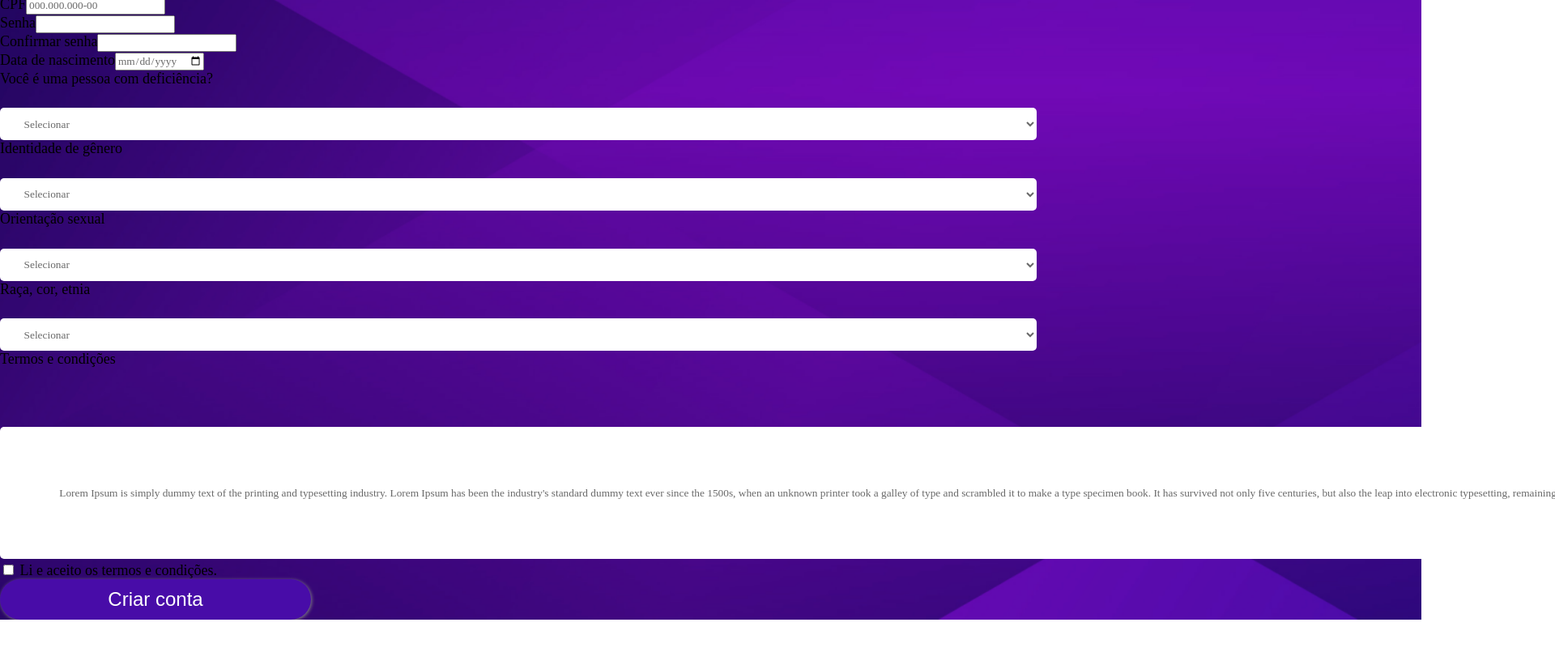
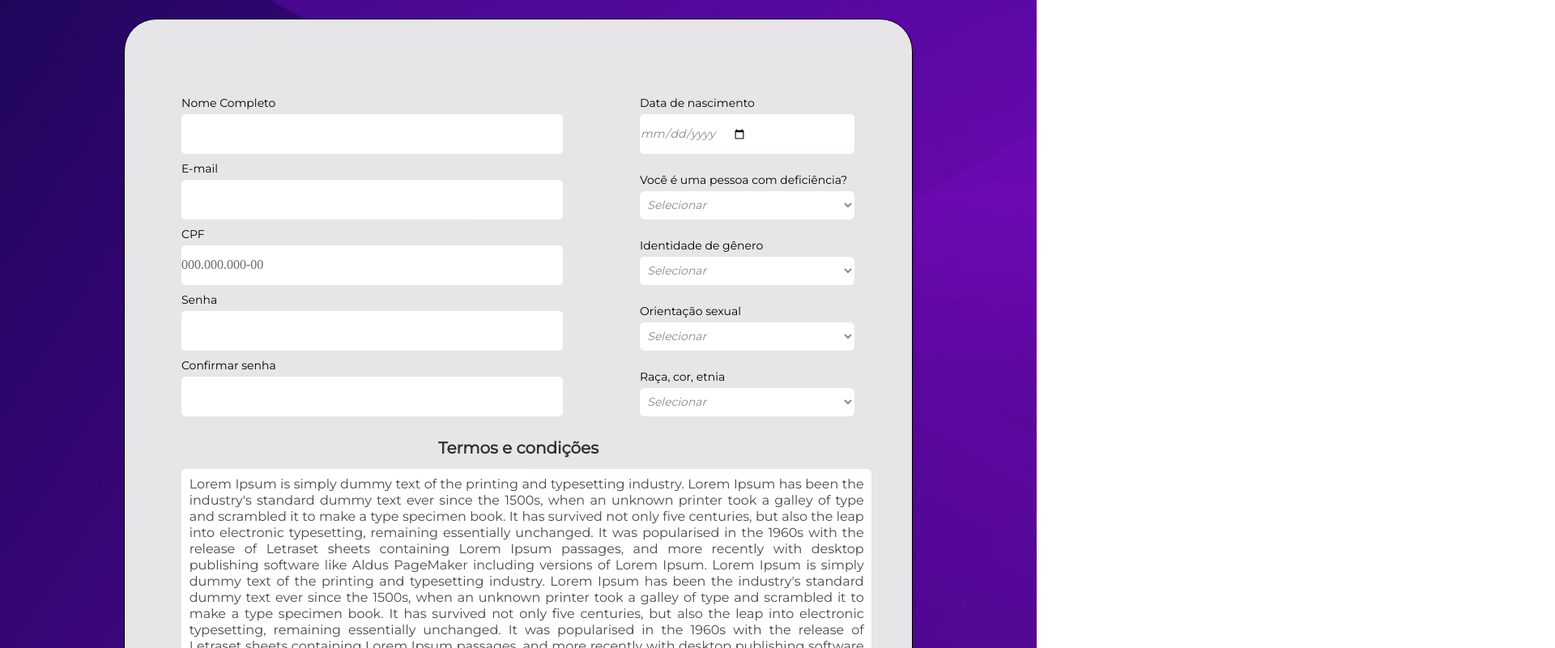
Before and after one commit to nmaia19/se_liga_hein, a React (Create React App) app: page /create-account in a window 1280 px wide. Shown: the part 200-1000 px from the top of the page at 81% size, 1920 px wide, since content can reach past the window. Before the commit the page ends 965 px from the top, so only its background shows below. Built offline with nearby package versions, Linux system fonts and the light colour scheme.

Commit message:
Adding css in FromCreateAccount

```diff
--- a/src/components/FormCreateAccount/index.js
+++ b/src/components/FormCreateAccount/index.js
@@ -80,9 +80,16 @@ export default function () {
 
 
                 <div className='form__terms'>
+                    <p className='terms__title'>Termos e condições</p>
                     <fieldset className="terms__fieldset">
-                        <label className='fieldset__title-terms' for="terms-conditions">Termos e condições</label>
-                        <textarea className='fieldset__input-terms' rows="1" cols="1000" disabled>
+                        <textarea className='fieldset__text' rows="1" cols="1000" disabled>
+                            Lorem Ipsum is simply dummy text of the printing and typesetting industry.
+                            Lorem Ipsum has been the industry's standard dummy text ever since the 1500s,
+                            when an unknown printer took a galley of type and scrambled it to make a type specimen book.
+                            It has survived not only five centuries, but also the leap into electronic typesetting,
+                            remaining essentially unchanged. It was popularised in the 1960s with the release of Letraset
+                            sheets containing Lorem Ipsum passages, and more recently with desktop publishing software like
+                            Aldus PageMaker including versions of Lorem Ipsum.
                             Lorem Ipsum is simply dummy text of the printing and typesetting industry.
                             Lorem Ipsum has been the industry's standard dummy text ever since the 1500s,
                             when an unknown printer took a galley of type and scrambled it to make a type specimen book.
@@ -92,13 +99,13 @@ export default function () {
                             Aldus PageMaker including versions of Lorem Ipsum.
                         </textarea>
                     </fieldset>
-                    <fieldset className="terms__fieldset">
-                        <input type="checkbox" name="aceitar-termos" />
-                        <label for="termos-condicoes"> Li e aceito os termos e condições.</label>
+                    <fieldset className="terms__fieldset-checkbox">
+                        <input className='fieldset-checkbox__input' type="checkbox" name="accept-terms" />
+                        <label className='fieldset-checkbox__text' for="accept-terms"> Li e aceito os termos e condições.</label>
                     </fieldset>
                 </div>
 
-                <button className='form_btn' type='submit'>Criar conta</button>
+                <button className='btn' type='submit'>Criar conta</button>
 
             </form>
         </div>
--- a/src/components/FormCreateAccount/styles.css
+++ b/src/components/FormCreateAccount/styles.css
@@ -0,0 +1,232 @@
+.create-account {
+    display: flex;
+    flex-direction: column;
+    align-items: center;
+}
+
+.title {
+    font-family: 'Montserrat';
+    font-style: normal;
+    font-weight: 700;
+    font-size: 48px;
+    line-height: 106.02%;
+
+    color: #FFFFFF;
+}
+
+.form{
+    width: 972px;
+    height: 934px;
+
+    margin-top: 41px;
+    margin-bottom: 175px;
+
+    background-color: rgba(234, 234, 234, 0.98);
+    border-radius: 40px;
+    border: 1px solid #000000;
+    box-shadow: 0px 4px 4px rgba(0, 0, 0, 0.25);
+
+    display: flex;
+    flex-direction: column;
+}
+
+.form__personal-data {
+    width: 831.09px;
+    height: 394.97px;
+
+    display: flex;
+    justify-content: space-between;
+
+    margin-top: 85px;
+    margin-left: 70px;
+}
+
+.personal-data__form-left {
+    width: 473.17px;
+    height: 394.56px;
+}
+
+.personal-data__form-right {
+    width: 265.09px;
+    height: 394.97px;
+
+    margin-left: 92.83px;
+}
+
+.form-left__fieldset,
+.form-right__fieldset{
+    width: 100%;
+
+    display: flex;
+    flex-direction: column;
+}
+
+.fieldset__title {
+    font-family: 'Montserrat';
+    font-style: normal;
+    font-weight: 400;
+    font-size: 14px;
+    line-height: 17px;
+
+    color: #000000;
+
+    margin-top: 10.44px;
+}
+
+.fieldset__title-date {
+    font-family: 'Montserrat';
+    font-style: normal;
+    font-weight: 400;
+    font-size: 14px;
+    line-height: 17px;
+
+    color: #000000;
+
+    margin-top: 10.44px;
+}
+
+.fieldset__title-select {
+    font-family: 'Montserrat';
+    font-style: normal;
+    font-weight: 400;
+    font-size: 14px;
+    line-height: 17px;
+
+    color: #000000;
+
+    margin-top: 24px;
+}
+
+.fieldset__input {
+    all: unset;
+
+    width: 471.17px;
+    height: 48.56px;
+
+    margin-top: 5px;
+
+    background: #FFFFFF;
+    border-radius: 5px;
+}
+
+.fieldset__input-date {
+    all: unset;
+
+    width: 265px;
+    height: 49px;
+
+    margin-top: 5px;
+
+    color: #8A8A8A;
+    background: #FFFFFF;
+    border-radius: 5px;
+
+    font-family: 'Montserrat';
+    font-style: italic;
+    font-weight: 400;
+    font-size: 14px;
+    line-height: 17px;
+
+    display: flex;
+    align-items: center;
+}
+
+.fieldset__input-select {
+    width: 265.09px;
+    height: 34.97px;
+
+    margin-top: 5px;
+
+    color: #8A8A8A;
+    background: #FFFFFF;
+    border-radius: 6px;
+
+    border-color: #FFFFFF;
+
+    font-family: 'Montserrat';
+    font-style: italic;
+    font-weight: 400;
+    font-size: 14px;
+    line-height: 17px;
+
+    display: flex;
+    align-items: center;
+}
+
+.terms__title {
+    font-family: 'Montserrat';
+    font-style: normal;
+    font-weight: 600;
+    font-size: 20px;
+    line-height: 24px;
+    text-align: center;
+
+    color: #2F2F2F;
+
+    margin-top: 37.03px;
+}
+
+.fieldset__text {
+    width: 833px;
+    height: 211px;
+
+    margin-top: 14px;
+    margin-left: 70px;
+
+    font-family: 'Montserrat';
+    font-style: normal;
+    font-weight: 400;
+    font-size: 16px;
+    line-height: 20px;
+    text-align: justify;
+
+    color: rgba(66, 66, 66, 0.96);
+}
+
+.fieldset-checkbox__input {
+    width: 13px;
+    height: 13px;
+
+    background: #FFFFFF;
+    border: 0.8px solid #8A8A8A;
+
+    margin-left: 71px;
+}
+
+.fieldset-checkbox__text {
+    font-family: 'Montserrat';
+    font-style: normal;
+    font-weight: 400;margin-bottom: 40px;
+    font-size: 14px;
+    line-height: 17px;
+
+    color: #1E1E1E;
+}
+
+.btn {
+    all: unset;
+
+    width: 168.1px;
+    height: 50.68px;
+
+    font-family: 'Montserrat';
+    font-style: normal;
+    font-weight: 600;
+    font-size: 20px;
+    line-height: 24px;
+    text-align: center;
+
+    color: #FFFFFF;
+
+    background: #480CA8;
+    border-radius: 40px;
+
+    margin-top: 33px;
+    margin-left: 402px;
+
+    cursor: pointer;
+}
+
+.btn:hover {
+    background: #500ebb;
+}
--- a/src/pages/CreateAccount/index.js
+++ b/src/pages/CreateAccount/index.js
@@ -1,9 +1,12 @@
 import FormCreateAccount from '../../components/FormCreateAccount'
+import Footer from '../../components/Footer'
+
 
 export default function() {
     return(
         <div>
             <FormCreateAccount />
+            <Footer />
         </div>
     )
 }
```
